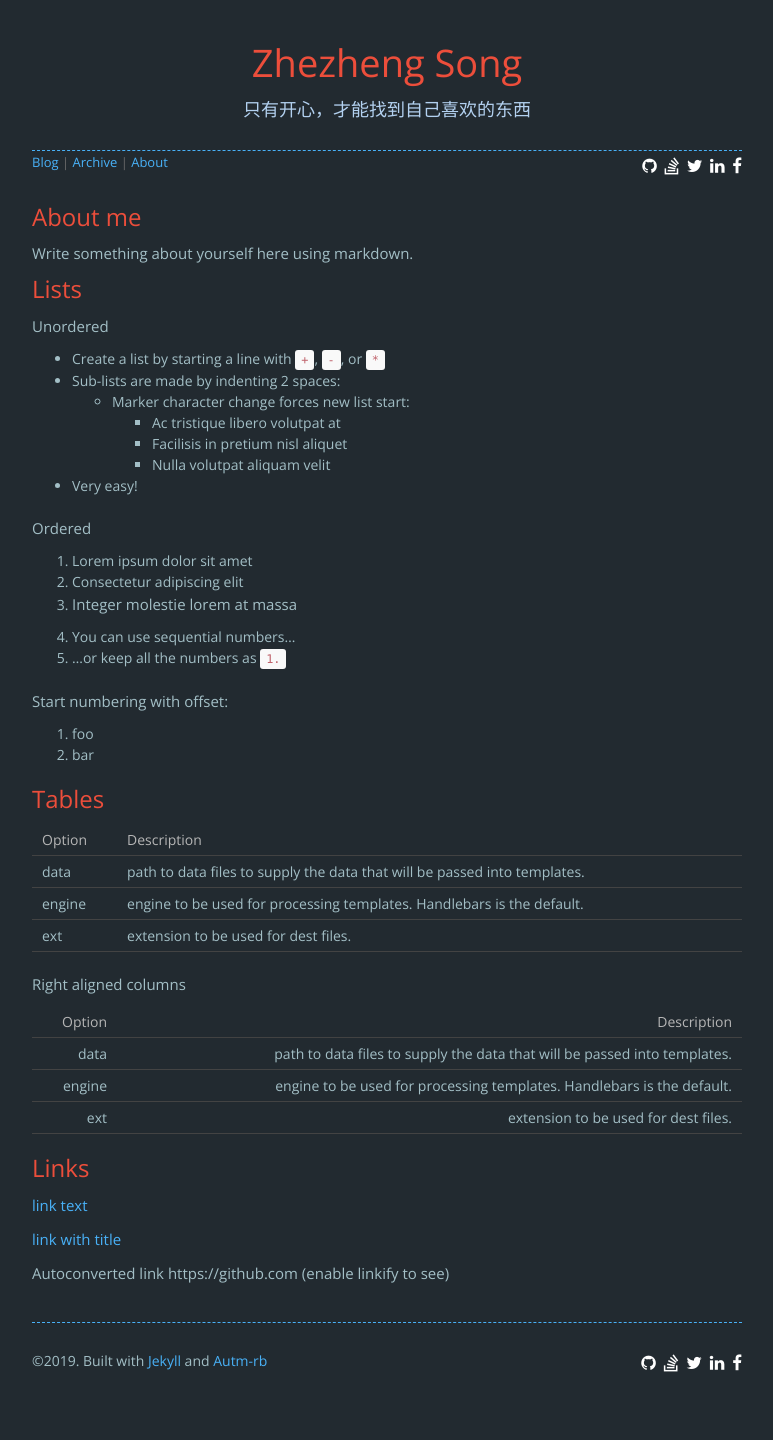
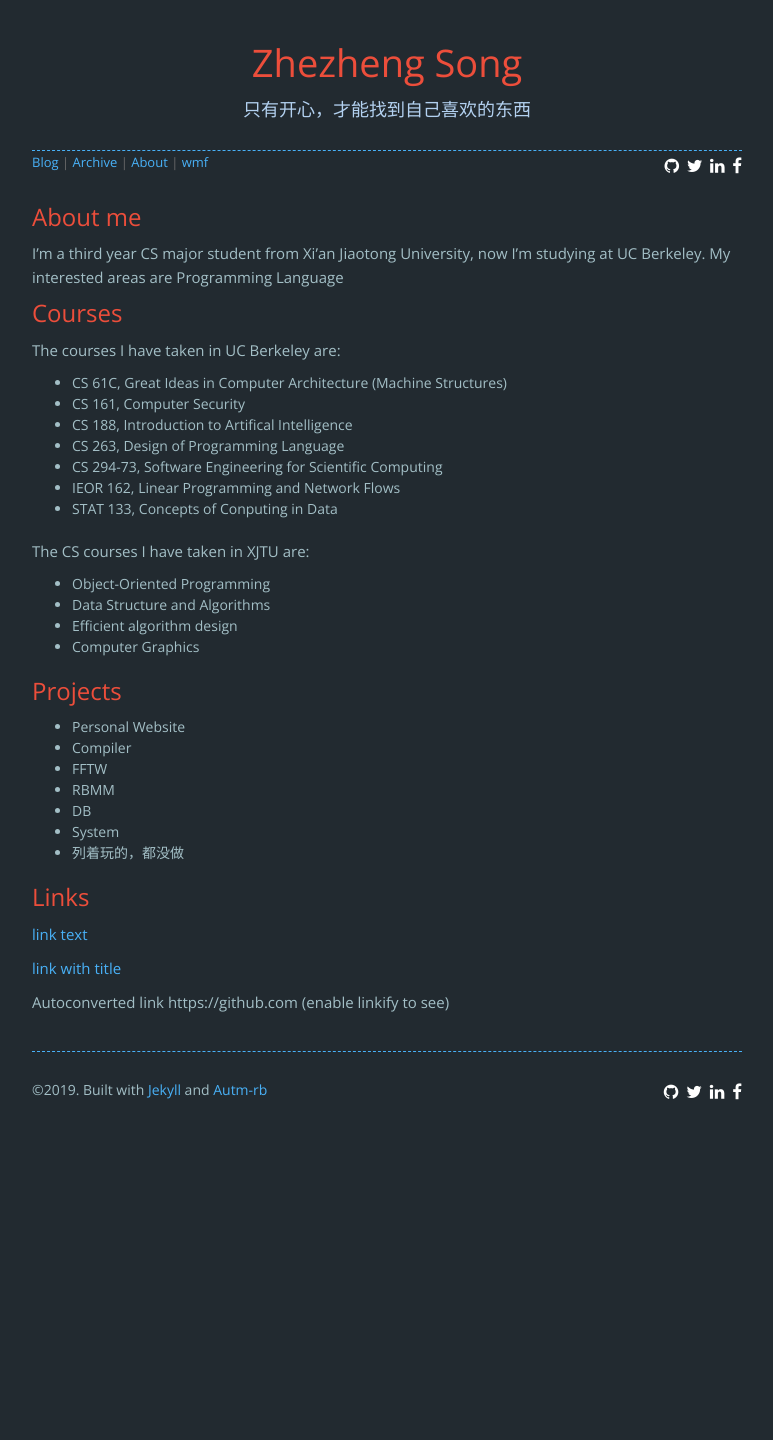
Before and after one commit to zhezhengsong/zhezhengsong.github.io, a Jekyll site: the page built from about.html, in a window 1280 px wide. Shown: the whole page, without its empty margins (253-1026 px from the left). Built offline with Jekyll 4.4.1, drawn with Linux system fonts in a browser that asks for light colours; nearby versions of some CDN libraries; comment, search, counter and statistics services are not loaded; after the commit the page ends 1169 px from its top, so only the background shows below that.

Commit message:
add about me

```diff
--- a/_data/about.yml
+++ b/_data/about.yml
@@ -1,49 +1,34 @@
 text: |
 
-  Write something about yourself here using markdown.
+  I'm a third year CS major student from Xi'an Jiaotong University, now I'm studying at UC Berkeley.
+  My interested areas are Programming Language
 
-  ## Lists
+  ## Courses
+  The courses I have taken in UC Berkeley are:
+  + CS 61C, Great Ideas in Computer Architecture (Machine Structures)
+  + CS 161, Computer Security
+  + CS 188, Introduction to Artifical Intelligence
+  + CS 263, Design of Programming Language
+  + CS 294-73, Software Engineering for Scientific Computing
+  + IEOR 162, Linear Programming and Network Flows
+  + STAT 133, Concepts of Conputing in Data
 
-  Unordered
+  The CS courses I have taken in XJTU are:
+  + Object-Oriented Programming
+  + Data Structure and Algorithms
+  + Efficient algorithm design
+  + Computer Graphics
 
-  + Create a list by starting a line with `+`, `-`, or `*`
-  + Sub-lists are made by indenting 2 spaces:
-    - Marker character change forces new list start:
-      * Ac tristique libero volutpat at
-      + Facilisis in pretium nisl aliquet
-      - Nulla volutpat aliquam velit
-  + Very easy!
-
-  Ordered
-
-  1. Lorem ipsum dolor sit amet
-  2. Consectetur adipiscing elit
-  3. Integer molestie lorem at massa
+  ## Projects
+  + Personal Website
+  + Compiler
+  + FFTW
+  + RBMM
+  + DB
+  + System
+  + 列着玩的，都没做
 
 
-  1. You can use sequential numbers...
-  1. ...or keep all the numbers as `1.`
-
-  Start numbering with offset:
-
-  57. foo
-  1. bar
-
-  ## Tables
-
-  | Option | Description |
-  | ------ | ----------- |
-  | data   | path to data files to supply the data that will be passed into templates. |
-  | engine | engine to be used for processing templates. Handlebars is the default. |
-  | ext    | extension to be used for dest files. |
-
-  Right aligned columns
-
-  | Option | Description |
-  | ------:| -----------:|
-  | data   | path to data files to supply the data that will be passed into templates. |
-  | engine | engine to be used for processing templates. Handlebars is the default. |
-  | ext    | extension to be used for dest files. |
 
 
   ## Links
--- a/_data/nav.yml
+++ b/_data/nav.yml
@@ -6,3 +6,5 @@ items:
     path: '/archive'
   - text: 'About'
     path: '/about'
+  - text: 'wmf'
+    path: '/wmf'
--- a/_data/personal.yml
+++ b/_data/personal.yml
@@ -2,9 +2,7 @@
 # the name of social network must match the appropriate font awesome icon name
 
 social:
-  github: 'https://github.com/'
-  stack-overflow: 'https://stackoverflow.com/'
+  github: 'https://github.com/zhezhengsong'
   twitter: 'https://twitter.com/'
   linkedin: 'https://linkedin.com/'
-  youtube: ''
   facebook: 'https://www.facebook.com/'
```
Also changed, not shown: wmf.html (added).
